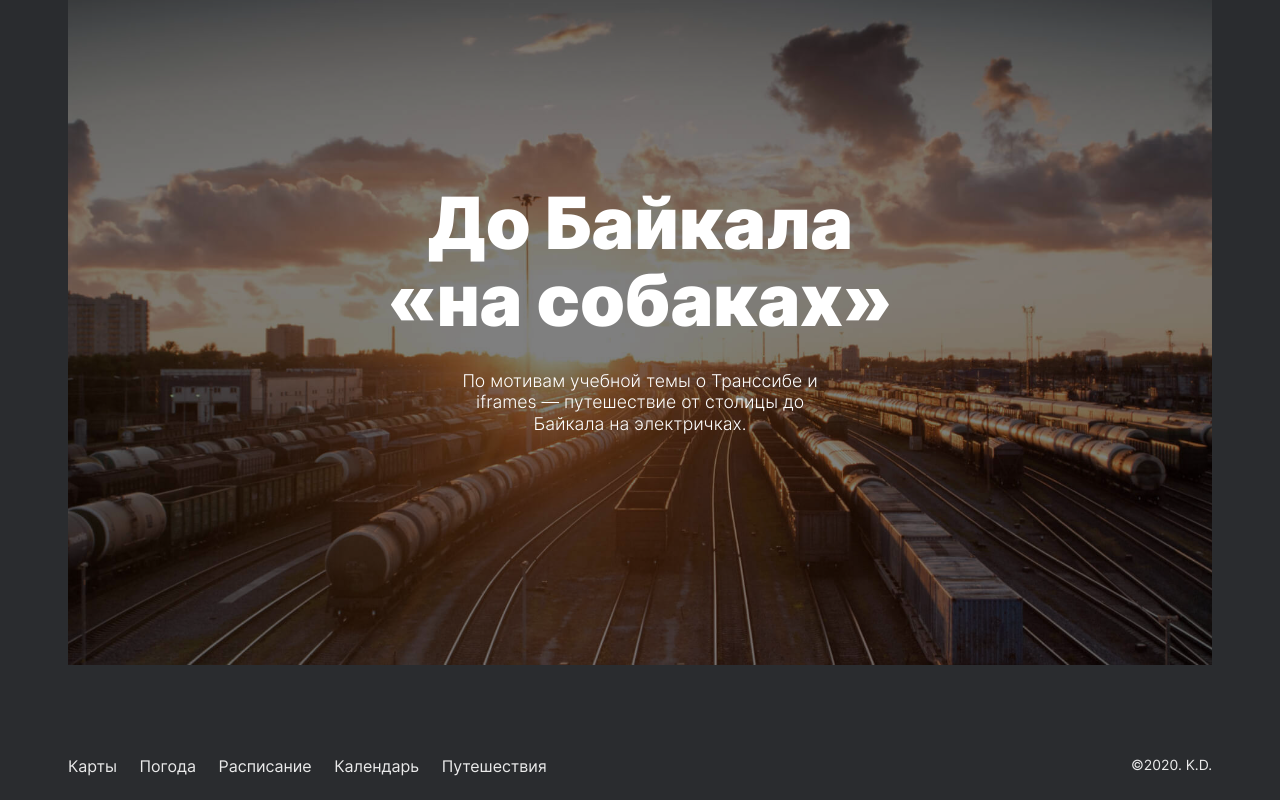
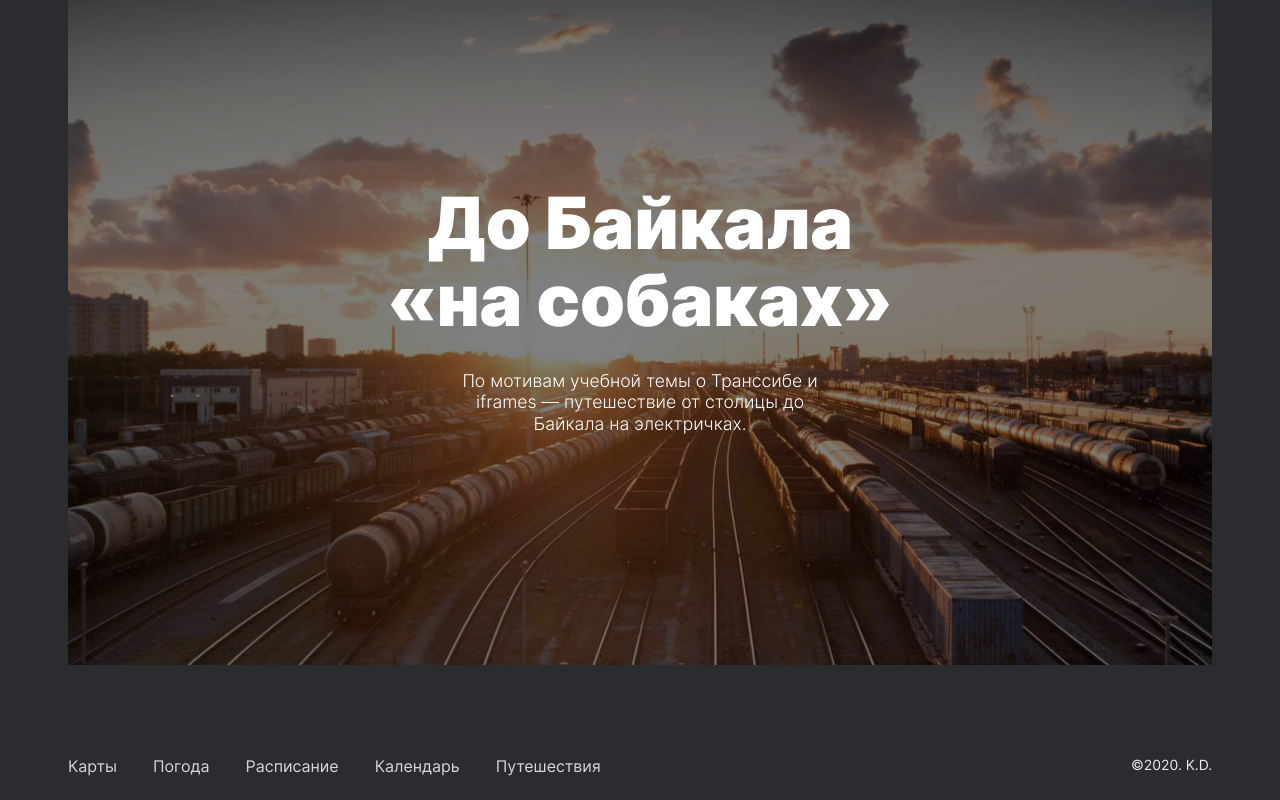
Before and after one commit to vanillabear22/russian-travel, a plain HTML site: page index.html in a window 1280 px wide. Shown: the part 5994-6794 px from the top of the page. Drawn offline with Linux system fonts and the light colour scheme.

Commit message:
add chenges in footer

```diff
--- a/blocks/cover/__title/cover__title.css
+++ b/blocks/cover/__title/cover__title.css
@@ -11,7 +11,7 @@
 }
 @media screen and (max-width: 1023px) {
     .cover__title {
-        margin-top: 100px;
+        margin-top: 70px;
         font-size: 50px;
     }
 }
--- a/blocks/footer/__link/footer__link.css
+++ b/blocks/footer/__link/footer__link.css
@@ -3,7 +3,7 @@
     margin-bottom: 0;
     font-style: normal;
     font-weight: normal;
-    font-size: 1em;
+    font-size: 16px;
     line-height: 1.14;
     color: #FFFFFF;
     text-decoration: none;
@@ -16,6 +16,7 @@
 @media screen and (max-width: 767px) {
     .footer__link {
         margin-bottom: 32px;
-        font-size: 1.5em;
+        font-size: 24px;
+
     }
 }
--- a/blocks/footer/__nav/footer__nav.css
+++ b/blocks/footer/__nav/footer__nav.css
@@ -1,7 +1,14 @@
+.footer__nav {
+    padding: 0;
+    margin: 0;
+    list-style-type: none;
+    display: flex;
+}
+
 @media screen and (max-width:767px) {
     .footer__nav {
-        display: flex;
         flex-direction: column;
+        justify-content: space-between;
 
     }
 }
--- a/index.html
+++ b/index.html
@@ -138,12 +138,14 @@
       </section>
 
       <footer class="footer">
-        <nav class="footer__nav">
-          <a class="footer__link" href="https://yandex.ru/maps">Карты</a>
-          <a class="footer__link" href="https://yandex.ru/pogoda">Погода</a>
-          <a class="footer__link" href="https://rasp.yandex.ru">Расписание</a>
-          <a class="footer__link" href="https://calendar.yandex.ru">Календарь</a>
-          <a class="footer__link" href="https://travel.yandex.ru">Путешествия</a>
+        <nav>
+          <ul class="footer__nav">
+            <li class="footer__link"><a class="footer__link" href="https://yandex.ru/maps">Карты</a></li>
+            <li class="footer__link"><a class="footer__link" href="https://yandex.ru/pogoda">Погода</a></li>
+            <li class="footer__link"><a class="footer__link" href="https://rasp.yandex.ru">Расписание</a></li>
+            <li class="footer__link"><a class="footer__link" href="https://calendar.yandex.ru">Календарь</a></li>
+            <li class="footer__link"><a class="footer__link" href="https://travel.yandex.ru">Путешествия</a></li>
+          </ul>
         </nav>
         <p class="footer__copyright">&#169;2020. K.D.</p>
       </footer>
```
